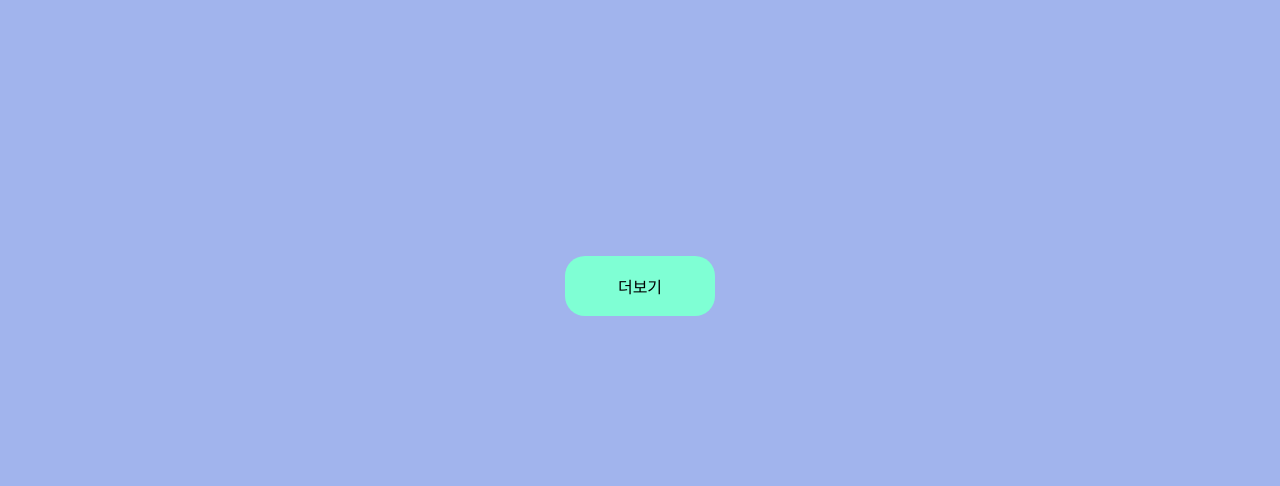
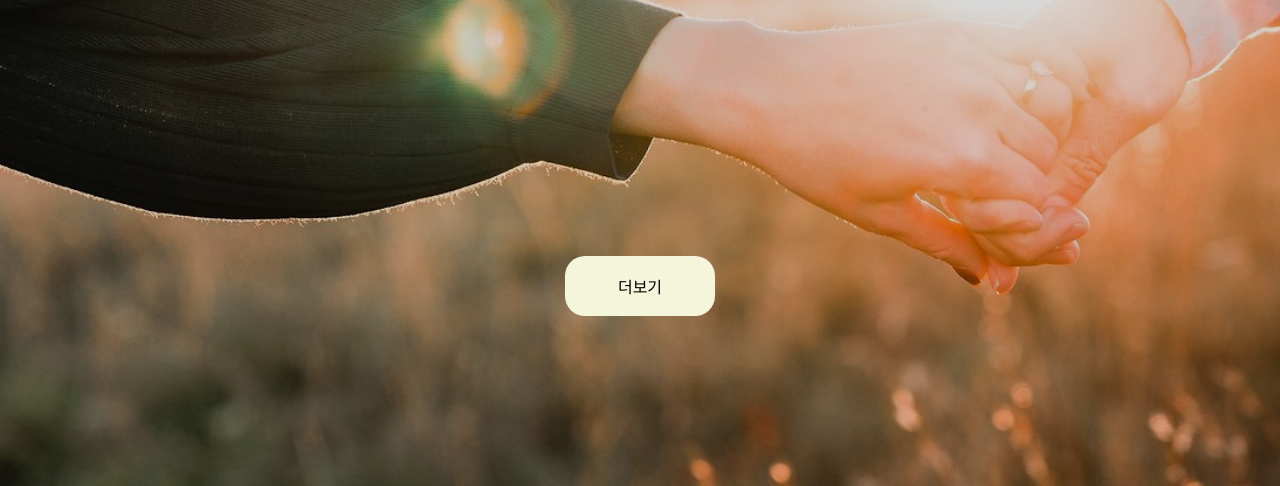
Before and after one commit to Marhs2/ss-project, a plain HTML site: page 메인/g.html in a window 1280 px wide. Shown: the part 562-1048 px from the top of the page. Drawn offline with Linux system fonts and the light colour scheme.

```diff
--- a/메인/style.css
+++ b/메인/style.css
@@ -69,8 +69,9 @@ header{
 .main {
     width: 100%;
     height: 100%;
-    background-color: #A1B4ED;
     display: flex;
+    background-image: url(../images/image.png);
+    background-size: cover;
     justify-content: center;
     align-items: center;
     flex-direction: column;
@@ -83,7 +84,7 @@ header{
 .L {
     width: 150px;
     height: 60px;
-    background-color: aquamarine;
+    background-color: beige     ;
     border-radius: 20px;
     display: flex;
     justify-content: center;
```
Also changed, not shown: about/style.css (+8 -1 lines), shorts/shorts.css (+8 -0 lines), images/1.jpg (added), images/image.png (added), images/img1.daumcdn.jpg (added).
